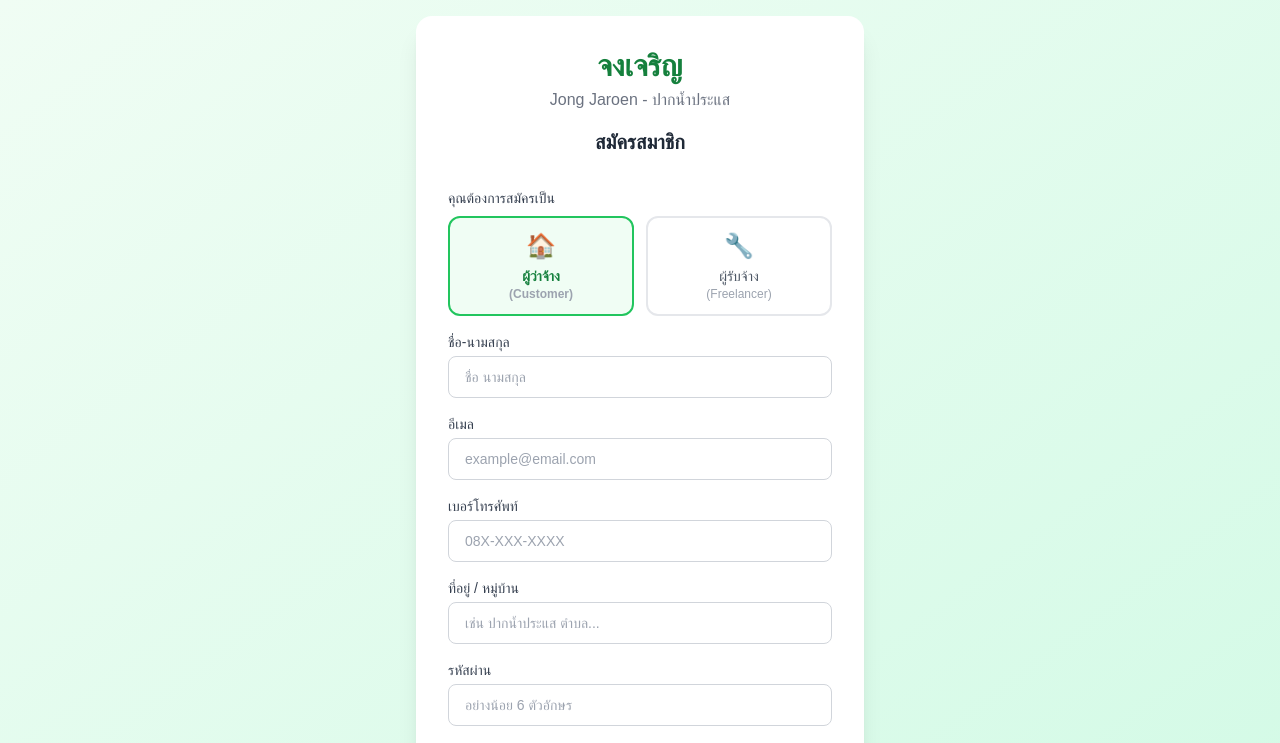
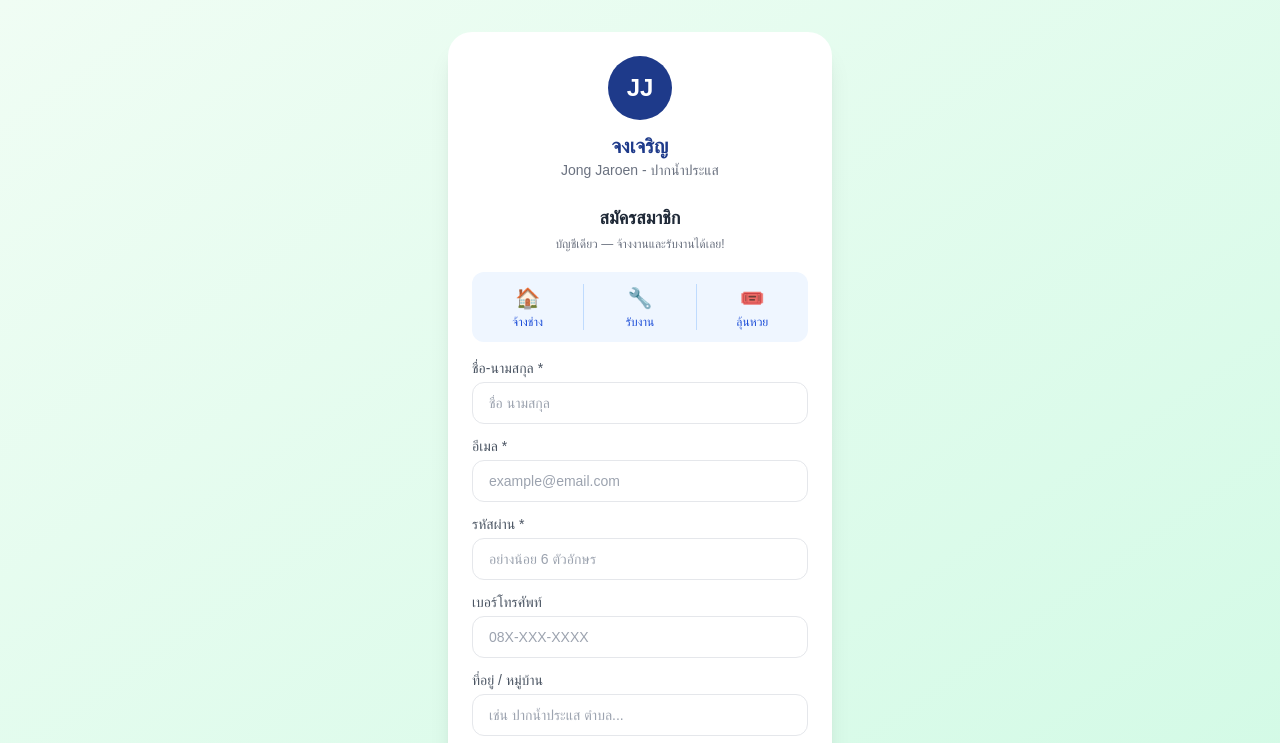
Before and after one commit to BSam-B3/jong-jaroen, a Next.js app: page /auth/signup in a window 1280 px wide. Shown: the top 743 px of the page. Built offline with nearby package versions, Linux system fonts and the light colour scheme; no server answers.

Commit message:
Update page.tsx

```diff
--- a/app/auth/signup/page.tsx
+++ b/app/auth/signup/page.tsx
@@ -1,5 +1,4 @@
 'use client';
-
 import { useState } from 'react';
 import { useRouter } from 'next/navigation';
 import Link from 'next/link';
@@ -7,19 +6,17 @@ import { supabase } from '@/lib/supabase';
 
 export default function SignupPage() {
   const router = useRouter();
+  const [loading, setLoading] = useState(false);
+  const [error, setError] = useState('');
   const [formData, setFormData] = useState({
-    fullName: '',
+    full_name: '',
     email: '',
     password: '',
-    confirmPassword: '',
-    role: 'customer' as 'customer' | 'freelancer',
+    phone: '',
     location: '',
-    phone: '',
   });
-  const [loading, setLoading] = useState(false);
-  const [error, setError] = useState('');
 
-  const handleChange = (e: React.ChangeEvent<HTMLInputElement | HTMLSelectElement>) => {
+  const handleChange = (e: React.ChangeEvent<HTMLInputElement>) => {
     setFormData({ ...formData, [e.target.name]: e.target.value });
   };
 
@@ -27,226 +24,146 @@ export default function SignupPage() {
     e.preventDefault();
     setError('');
 
-    if (formData.password !== formData.confirmPassword) {
-      setError('รหัสผ่านไม่ตรงกัน');
-      return;
-    }
-
-    if (formData.password.length < 6) {
-      setError('รหัสผ่านต้องมีอย่างน้อย 6 ตัวอักษร');
-      return;
-    }
+    if (!formData.full_name.trim()) { setError('กรุณาใส่ชื่อ-นามสกุล'); return; }
+    if (!formData.email.trim()) { setError('กรุณาใส่อีเมล'); return; }
+    if (formData.password.length < 6) { setError('รหัสผ่านต้องมีอย่างน้อย 6 ตัว'); return; }
 
     setLoading(true);
-
     try {
       // 1. Sign up with Supabase Auth
       const { data: authData, error: authError } = await supabase.auth.signUp({
-        email: formData.email,
+        email: formData.email.trim(),
         password: formData.password,
-        options: {
-          data: {
-            full_name: formData.fullName,
-            role: formData.role,
-          },
-        },
       });
 
       if (authError) throw authError;
+      if (!authData.user) throw new Error('ไม่สามารถสร้างบัญชีได้');
 
-      if (authData.user) {
-        // 2. Create profile in profiles table
-        const { error: profileError } = await supabase.from('profiles').insert({
-          id: authData.user.id,
-          full_name: formData.fullName,
-          role: formData.role,
-          location: formData.location,
-          phone: formData.phone,
-        });
+      // 2. Insert profile (Unified Account - no role selection)
+      const { error: profileError } = await supabase.from('profiles').insert({
+        id: authData.user.id,
+        full_name: formData.full_name.trim(),
+        role: 'customer', // default role for backward compat
+        mode: 'customer', // unified mode
+        phone: formData.phone.trim(),
+        location: formData.location.trim() || 'ปากน้ำประแส',
+        is_verified: false,
+        kyc_status: 'none',
+        skills: [],
+      });
 
-        if (profileError) throw profileError;
+      if (profileError) throw profileError;
 
-        // 3. Redirect based on role
-        if (formData.role === 'freelancer') {
-          router.push('/dashboard/freelancer');
-        } else {
-          router.push('/dashboard/customer');
-        }
-      }
+      // 3. Redirect to dashboard
+      router.push('/dashboard?welcome=1');
     } catch (err: unknown) {
-      if (err instanceof Error) {
-        setError(err.message);
-      } else {
-        setError('เกิดข้อผิดพลาด กรุณาลองใหม่');
-      }
+      setError(err instanceof Error ? err.message : 'สมัครสมาชิกไม่สำเร็จ กรุณาลองใหม่');
     } finally {
       setLoading(false);
     }
   };
 
   return (
-    <div className="min-h-screen bg-gradient-to-br from-green-50 to-emerald-100 flex items-center justify-center p-4">
-      <div className="bg-white rounded-2xl shadow-xl w-full max-w-md p-8">
-        {/* Header */}
-        <div className="text-center mb-8">
-          <h1 className="text-3xl font-bold text-green-700">จงเจริญ</h1>
-          <p className="text-gray-500 mt-1">Jong Jaroen - ปากน้ำประแส</p>
-          <h2 className="text-xl font-semibold text-gray-800 mt-4">สมัครสมาชิก</h2>
+    <div className="min-h-screen bg-gradient-to-br from-green-50 to-emerald-100 flex items-center justify-center px-4 py-8">
+      <div className="bg-white rounded-3xl shadow-xl w-full max-w-sm p-6">
+        {/* Logo */}
+        <div className="text-center mb-6">
+          <div className="w-16 h-16 bg-blue-900 rounded-full flex items-center justify-center text-white font-black text-2xl mx-auto mb-3">JJ</div>
+          <h1 className="text-xl font-black text-blue-900">จงเจริญ</h1>
+          <p className="text-gray-500 text-sm">Jong Jaroen - ปากน้ำประแส</p>
         </div>
 
-        {/* Error */}
+        <h2 className="text-lg font-bold text-gray-800 text-center mb-1">สมัครสมาชิก</h2>
+        <p className="text-center text-gray-500 text-xs mb-5">
+          บัญชีเดียว — จ้างงานและรับงานได้เลย!
+        </p>
+
+        {/* Unified Account Benefits */}
+        <div className="bg-blue-50 rounded-xl p-3 mb-4 flex gap-3">
+          <div className="text-center flex-1">
+            <div className="text-xl">🏠</div>
+            <div className="text-xs text-blue-700 font-medium mt-0.5">จ้างช่าง</div>
+          </div>
+          <div className="w-px bg-blue-200" />
+          <div className="text-center flex-1">
+            <div className="text-xl">🔧</div>
+            <div className="text-xs text-blue-700 font-medium mt-0.5">รับงาน</div>
+          </div>
+          <div className="w-px bg-blue-200" />
+          <div className="text-center flex-1">
+            <div className="text-xl">🎟️</div>
+            <div className="text-xs text-blue-700 font-medium mt-0.5">ลุ้นหวย</div>
+          </div>
+        </div>
+
         {error && (
-          <div className="bg-red-50 border border-red-200 text-red-700 rounded-lg p-3 mb-4 text-sm">
-            {error}
+          <div className="bg-red-50 border border-red-200 text-red-700 rounded-xl p-3 mb-4 text-sm">
+            ⚠️ {error}
           </div>
         )}
 
-        <form onSubmit={handleSubmit} className="space-y-4">
-          {/* Role Selection */}
+        <form onSubmit={handleSubmit} className="space-y-3">
           <div>
-            <label className="block text-sm font-medium text-gray-700 mb-2">
-              คุณต้องการสมัครเป็น
-            </label>
-            <div className="grid grid-cols-2 gap-3">
-              <button
-                type="button"
-                onClick={() => setFormData({ ...formData, role: 'customer' })}
-                className={`p-3 rounded-xl border-2 text-center transition-all ${
-                  formData.role === 'customer'
-                    ? 'border-green-500 bg-green-50 text-green-700 font-semibold'
-                    : 'border-gray-200 text-gray-600 hover:border-green-300'
-                }`}
-              >
-                <div className="text-2xl mb-1">🏠</div>
-                <div className="text-sm">ผู้ว่าจ้าง</div>
-                <div className="text-xs text-gray-400">(Customer)</div>
-              </button>
-              <button
-                type="button"
-                onClick={() => setFormData({ ...formData, role: 'freelancer' })}
-                className={`p-3 rounded-xl border-2 text-center transition-all ${
-                  formData.role === 'freelancer'
-                    ? 'border-blue-500 bg-blue-50 text-blue-700 font-semibold'
-                    : 'border-gray-200 text-gray-600 hover:border-blue-300'
-                }`}
-              >
-                <div className="text-2xl mb-1">🔧</div>
-                <div className="text-sm">ผู้รับจ้าง</div>
-                <div className="text-xs text-gray-400">(Freelancer)</div>
-              </button>
-            </div>
-          </div>
-
-          {/* Full Name */}
-          <div>
-            <label className="block text-sm font-medium text-gray-700 mb-1">
-              ชื่อ-นามสกุล
-            </label>
+            <label className="block text-sm font-medium text-gray-600 mb-1">ชื่อ-นามสกุล *</label>
             <input
-              type="text"
-              name="fullName"
-              value={formData.fullName}
-              onChange={handleChange}
-              required
-              placeholder="ชื่อ นามสกุล"
-              className="w-full border border-gray-300 rounded-lg px-4 py-2.5 focus:outline-none focus:ring-2 focus:ring-green-400 text-sm"
+              type="text" name="full_name" value={formData.full_name} onChange={handleChange}
+              placeholder="ชื่อ นามสกุล" required
+              className="w-full border border-gray-200 rounded-xl px-4 py-2.5 text-sm focus:outline-none focus:ring-2 focus:ring-blue-400"
             />
           </div>
 
-          {/* Email */}
           <div>
-            <label className="block text-sm font-medium text-gray-700 mb-1">
-              อีเมล
-            </label>
+            <label className="block text-sm font-medium text-gray-600 mb-1">อีเมล *</label>
             <input
-              type="email"
-              name="email"
-              value={formData.email}
-              onChange={handleChange}
-              required
-              placeholder="example@email.com"
-              className="w-full border border-gray-300 rounded-lg px-4 py-2.5 focus:outline-none focus:ring-2 focus:ring-green-400 text-sm"
+              type="email" name="email" value={formData.email} onChange={handleChange}
+              placeholder="example@email.com" required
+              className="w-full border border-gray-200 rounded-xl px-4 py-2.5 text-sm focus:outline-none focus:ring-2 focus:ring-blue-400"
             />
           </div>
 
-          {/* Phone */}
           <div>
-            <label className="block text-sm font-medium text-gray-700 mb-1">
-              เบอร์โทรศัพท์
-            </label>
+            <label className="block text-sm font-medium text-gray-600 mb-1">รหัสผ่าน *</label>
             <input
-              type="tel"
-              name="phone"
-              value={formData.phone}
-              onChange={handleChange}
-              placeholder="08X-XXX-XXXX"
-              className="w-full border border-gray-300 rounded-lg px-4 py-2.5 focus:outline-none focus:ring-2 focus:ring-green-400 text-sm"
+              type="password" name="password" value={formData.password} onChange={handleChange}
+              placeholder="อย่างน้อย 6 ตัวอักษร" required
+              className="w-full border border-gray-200 rounded-xl px-4 py-2.5 text-sm focus:outline-none focus:ring-2 focus:ring-blue-400"
             />
           </div>
 
-          {/* Location */}
           <div>
-            <label className="block text-sm font-medium text-gray-700 mb-1">
-              ที่อยู่ / หมู่บ้าน
-            </label>
+            <label className="block text-sm font-medium text-gray-600 mb-1">เบอร์โทรศัพท์</label>
             <input
-              type="text"
-              name="location"
-              value={formData.location}
-              onChange={handleChange}
-              placeholder="เช่น ปากน้ำประแส ตำบล..."
-              className="w-full border border-gray-300 rounded-lg px-4 py-2.5 focus:outline-none focus:ring-2 focus:ring-green-400 text-sm"
+              type="tel" name="phone" value={formData.phone} onChange={handleChange}
+              placeholder="08X-XXX-XXXX"
+              className="w-full border border-gray-200 rounded-xl px-4 py-2.5 text-sm focus:outline-none focus:ring-2 focus:ring-blue-400"
             />
           </div>
 
-          {/* Password */}
           <div>
-            <label className="block text-sm font-medium text-gray-700 mb-1">
-              รหัสผ่าน
-            </label>
+            <label className="block text-sm font-medium text-gray-600 mb-1">ที่อยู่ / หมู่บ้าน</label>
             <input
-              type="password"
-              name="password"
-              value={formData.password}
-              onChange={handleChange}
-              required
-              placeholder="อย่างน้อย 6 ตัวอักษร"
-              className="w-full border border-gray-300 rounded-lg px-4 py-2.5 focus:outline-none focus:ring-2 focus:ring-green-400 text-sm"
+              type="text" name="location" value={formData.location} onChange={handleChange}
+              placeholder="เช่น ปากน้ำประแส ตำบล..."
+              className="w-full border border-gray-200 rounded-xl px-4 py-2.5 text-sm focus:outline-none focus:ring-2 focus:ring-blue-400"
             />
           </div>
 
-          {/* Confirm Password */}
-          <div>
-            <label className="block text-sm font-medium text-gray-700 mb-1">
-              ยืนยันรหัสผ่าน
-            </label>
-            <input
-              type="password"
-              name="confirmPassword"
-              value={formData.confirmPassword}
-              onChange={handleChange}
-              required
-              placeholder="กรอกรหัสผ่านอีกครั้ง"
-              className="w-full border border-gray-300 rounded-lg px-4 py-2.5 focus:outline-none focus:ring-2 focus:ring-green-400 text-sm"
-            />
-          </div>
-
-          {/* Submit */}
           <button
-            type="submit"
-            disabled={loading}
-            className="w-full bg-green-600 hover:bg-green-700 disabled:bg-green-300 text-white font-semibold py-3 rounded-xl transition-colors mt-2"
+            type="submit" disabled={loading}
+            className="w-full bg-blue-900 hover:bg-blue-800 disabled:bg-gray-300 text-white font-bold py-3 rounded-xl transition-colors text-sm mt-2"
           >
-            {loading ? 'กำลังสมัคร...' : 'สมัครสมาชิก'}
+            {loading ? '⏳ กำลังสมัคร...' : '🚀 สมัครสมาชิก'}
           </button>
         </form>
 
-        {/* Login Link */}
-        <p className="text-center text-sm text-gray-500 mt-6">
+        <p className="text-center text-xs text-gray-400 mt-4">
           มีบัญชีแล้ว?{' '}
-          <Link href="/auth/login" className="text-green-600 font-medium hover:underline">
+          <Link href="/auth/login" className="text-blue-600 font-medium hover:underline">
             เข้าสู่ระบบ
           </Link>
+        </p>
+        <p className="text-center text-xs text-gray-400 mt-1">
+          <Link href="/" className="text-gray-400 hover:underline">← กลับหน้าหลัก</Link>
         </p>
       </div>
     </div>
```
